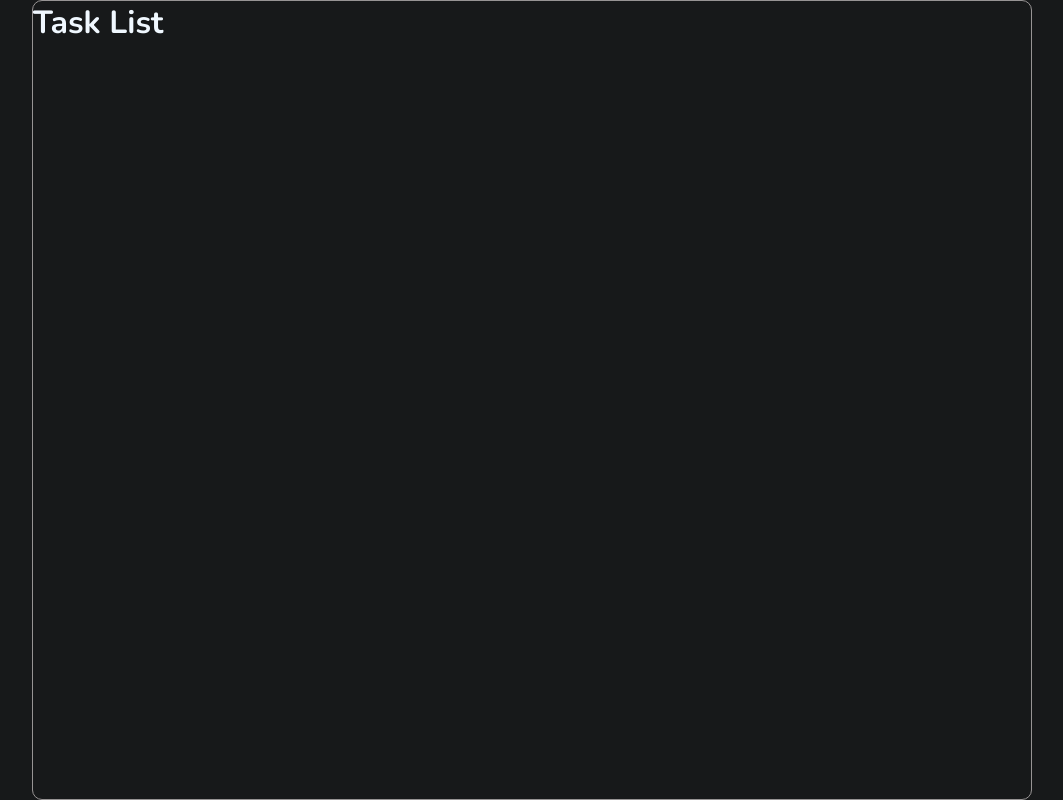
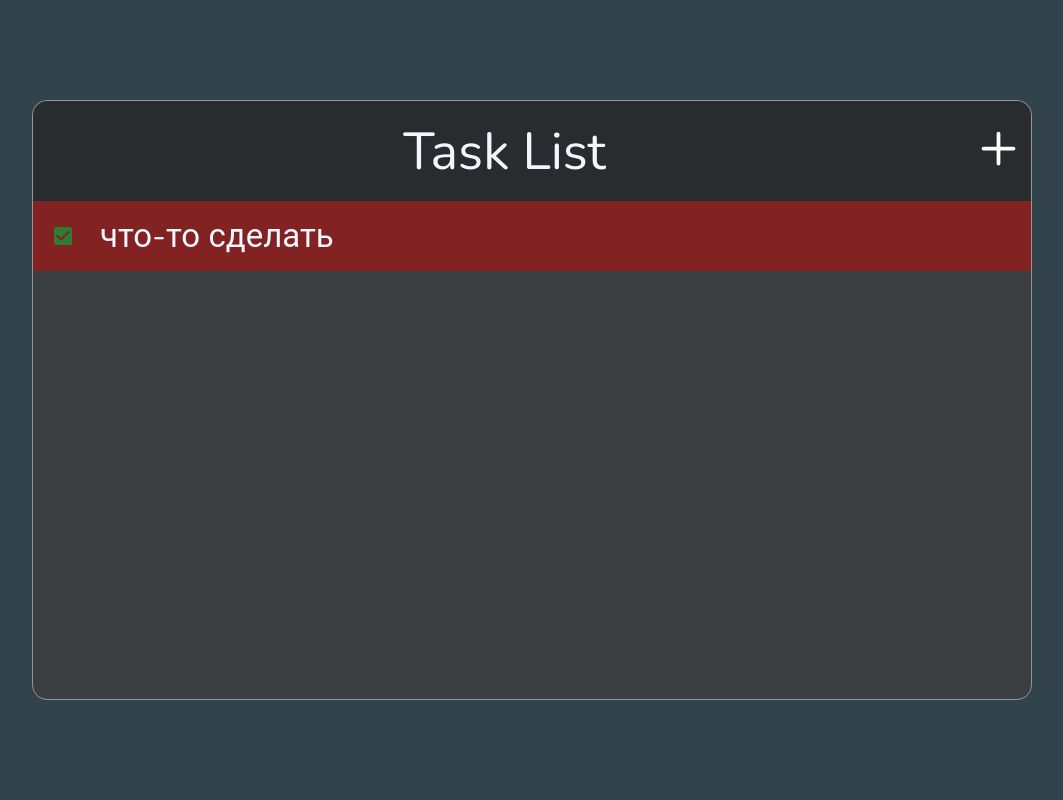
Before and after one commit to Rez1dentis/task-list-front, a React (Vite) app: page / in a window 1280 px wide. Shown: the whole page, without its empty margins (108-1171 px from the left). Built offline with nearby package versions, Linux system fonts and the light colour scheme.

Commit message:
main page done

```diff
--- a/package.json
+++ b/package.json
@@ -13,9 +13,9 @@
     "@emotion/react": "^11.11.4",
     "@emotion/styled": "^11.11.5",
     "@mui/material": "^5.15.15",
-    "normalize.css": "^8.0.1",
     "react": "^18.2.0",
-    "react-dom": "^18.2.0"
+    "react-dom": "^18.2.0",
+    "react-icons": "^5.1.0"
   },
   "devDependencies": {
     "@types/react": "^18.2.66",
--- a/src/pages/Main/Main.scss
+++ b/src/pages/Main/Main.scss
@@ -1,14 +1,41 @@
-.container {
+.mainContainer {
   width: 1000px;
-  min-height: 800px;
+  min-height: 600px;
   border: 1px solid rgb(151, 148, 148);
-  border-radius: 10px;
+  border-radius: 15px;
   position: absolute;
   top: 50%;
   left: 50%;
   transform: translate(-50%, -50%);
+  background-color: adjust-hue($color: #3c3f41, $degrees: 0);
 }
-
-h1 {
+.header {
+  display: flex;
+  justify-content: space-between;
+  align-items: center;
+  height: 100px;
+  border-top-left-radius: 15px;
+  border-top-right-radius: 15px;
+  background-color: adjust-hue($color: #282c2e, $degrees: 0);
+}
+.title {
+  text-align: center;
+  flex-grow: 1;
+}
+text {
+  font-size: 52px;
   color: aliceblue;
 }
+.icon {
+  margin-right: 10px;
+}
+.listItem {
+  height: 70px;
+  display: flex;
+  align-items: center;
+  padding-left: 20px;
+  background-color: adjust-hue($color: #832222, $degrees: 0);
+  font-size: 33px;
+  color: aliceblue;
+  cursor: pointer;
+}
--- a/src/pages/Main/Main.tsx
+++ b/src/pages/Main/Main.tsx
@@ -1,9 +1,28 @@
 import './Main.scss';
+import { Checkbox, FormControlLabel, FormGroup } from '@mui/material';
+import { HiOutlinePlus } from 'react-icons/hi';
 
 export const Main = (): JSX.Element => {
   return (
-    <div className="container">
-      <h1>Task List</h1>
+    <div className="mainContainer">
+      <div className="header">
+        <div className="title">
+          <text>Task List</text>
+        </div>
+        <div className="icon">
+          <HiOutlinePlus style={{ width: 45, height: 45, color: 'white', cursor: 'pointer' }} />
+        </div>
+      </div>
+      <div className="tasksContainer">
+        <ul>
+          <li className="listItem">
+            <FormGroup>
+              <FormControlLabel control={<Checkbox defaultChecked color="success" />} label="" />
+            </FormGroup>
+            что-то сделать
+          </li>
+        </ul>
+      </div>
     </div>
   );
 };
--- a/src/styles/scss/style.scss
+++ b/src/styles/scss/style.scss
@@ -4,5 +4,5 @@
 #root {
   width: 100vw;
   height: 100vh;
-  background-color: adjust-hue($color: #17191a, $degrees: 0);
+  background-color: adjust-hue($color: #33434b, $degrees: 0);
 }
```
Also changed, not shown: 1 other file (tests, documents, lock files or other folders).
